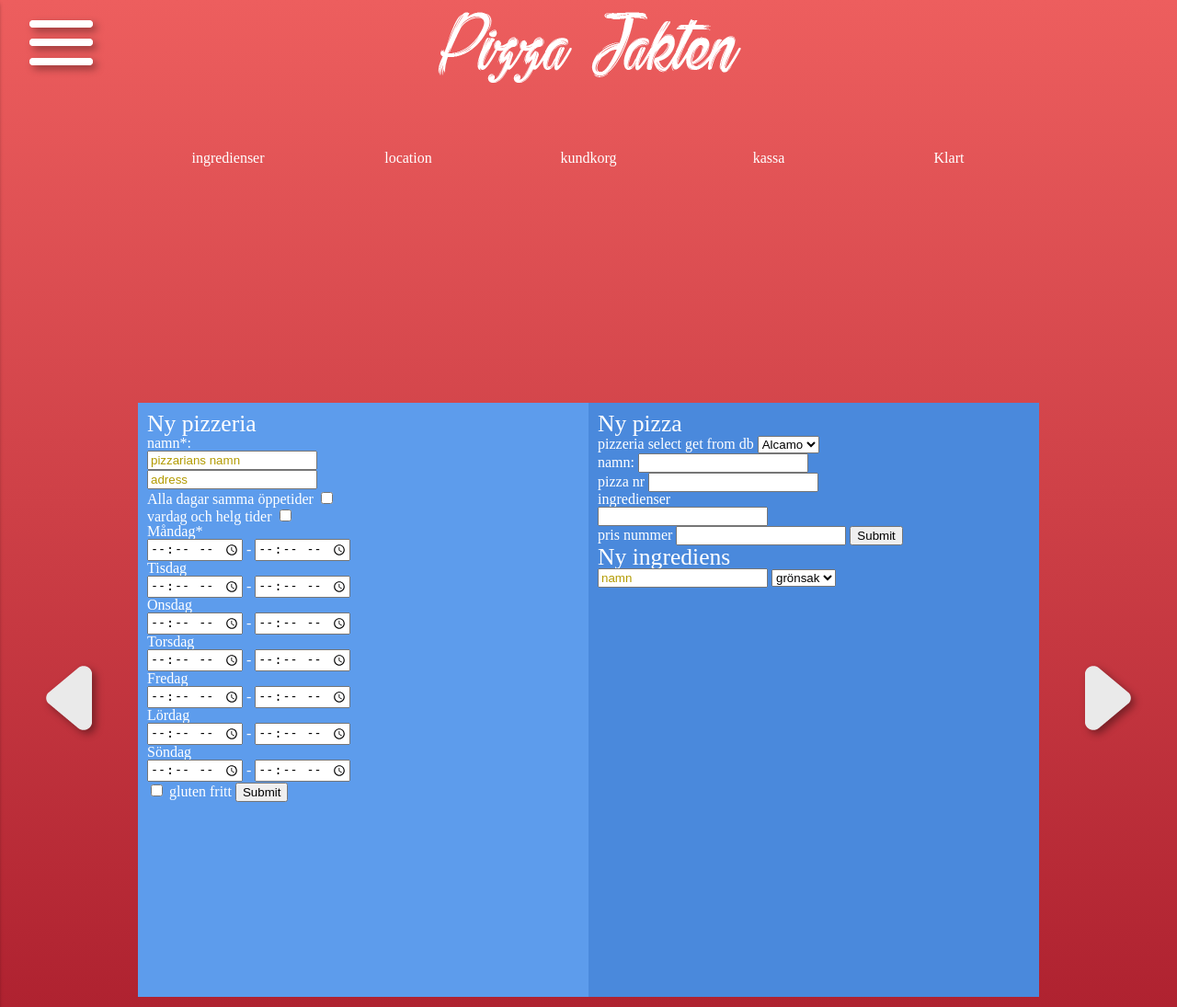
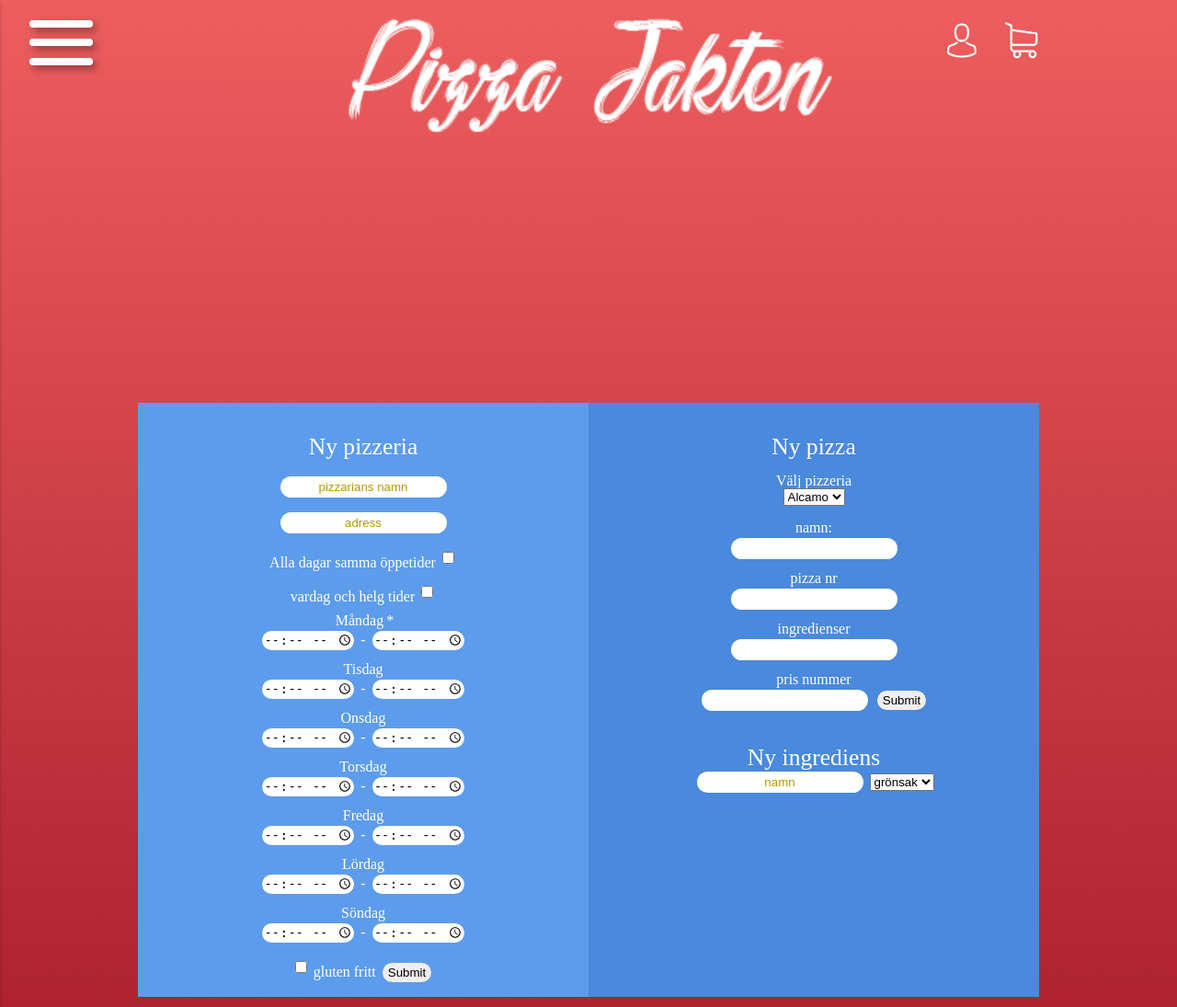
Before and after one commit to TheSwedishScout/pizzajakten, a PHP site: page /admin/input.php in a window 1280 px wide. Shown: the whole page at 92% size. Run offline with PHP 8.4, Linux system fonts and the light colour scheme; data comes from the database, SQL or seed files in the repository; a stand-in replaces the project's code that opens the database connection; some libraries are stand-ins or nearby versions.

Commit message:
styling av admin

```diff
--- a/admin/input.php
+++ b/admin/input.php
@@ -1,6 +1,44 @@
+
+<!DOCTYPE html>
+<html lang="en">
+<head>
+	<meta charset="UTF-8">
+	<title>Pizza jakten</title>
+	<link rel="stylesheet" type="text/css" href="css/main.css">
+
+	<link rel="stylesheet" type="text/css" href="../css/main.css">
+
+	<script src="https://use.typekit.net/iau7beu.js"></script>
+	<script>try{Typekit.load({ async: true });}catch(e){}</script>
 <?php
-//include 'function.php';
-include 'header.php';
+	require '../function.php';
+	$link = explode('/', $_SERVER['REQUEST_URI']);
+	$page = end($link);
+
+?>
+</head>
+<body>
+    <div class="container">
+
+        <header>
+            <img id="burger" class="shadow" src="../images/burger.png"/>
+            <a href="../index.php" class="logga"><img src="../images/Logga.png" alt="Logga"></a>
+            <a href="../logIn.php"><img id="user" src="../images/user.png"></a>
+            <a href="varukorg.php"><img id="cart" src="../images/cart.png"></a>
+        </header>
+
+    <!-- Hamburgermenyns innehåll -->
+        <div id="meny" class="shadow">
+            <a href="../varukorg.php"><img src="../images/cart.png" alt="kundvangn"></a>
+            <!--<img src="images/star.png" alt="Favoriter">-->
+            <a href="../logIn.php"><img src="../images/user.png" alt="min sida"></a>
+            <nav>
+                <h3><a href="../help.php">Hur fungerar det?</a></h3>
+                <h3><a href="../hittaPizzeria.php">Hitta din pizzeria</a></h3>
+            </nav>
+            <input type="search" placeholder="sök" name="">
+        </div>
+        <?php
 
     if (isset($_POST['nyPizzeria'])) {
         $pizzeria = [];
@@ -118,7 +156,7 @@ if (isset($_POST['nyPizza'])) {
         <h2>Ny pizzeria</h2>
 
     <form method="POST" action="">
-	<label for="pizzeria">namn*:</label><br>
+        <label for="pizzeria"></label><br>
         <input type="text" placeholder="pizzarians namn" required name="pizzeria"><br>
         <!--
             <label for="lng">longditute* (57.787242):</label>
@@ -162,13 +200,14 @@ if (isset($_POST['nyPizza'])) {
         <input type="submit" name="nyPizzeria">
 
     </form>
+    </div>
 
     <?php
     if (isset($_POST['nyPizzeria'])) {
      printf("%d Row inserted.\n", $stmt->affected_rows);
     }
     ?>
-        </div>
+
     </main>
     <main class="right">
         <?php
@@ -178,23 +217,24 @@ if (isset($_POST['nyPizzeria'])) {
             $rows = $result->fetch_all(MYSQLI_ASSOC);
 
         ?>
-	<h2>Ny pizza</h2>
+        <div class="inputPizza">
+        <h2>Ny pizza</h2><br>
         <form method="POST" id="AddPizza">
-		pizzeria select get from db
+            Välj pizzeria <br>
             <select name="pizzeria">
                 <?php
                     foreach ($rows as $row) {
                         echo "<option value='".$row['id']."'>{$row['namn']}</option>";
                     }
                 ?>
-		</select><br>
-		namn: <input type="text" name="namn"><br>
-		pizza nr <input type="number" name="listnr"><br>
+            </select><br><br>
+            namn:<br> <input type="text" name="namn"><br>
+            pizza nr <br><input type="number" name="listnr"><br>
             ingredienser
             <ul id="list">
             </ul>
             <input type="text" id="ingredinesIn" name="ingredienser"><br>
-		pris nummer
+            pris nummer<br>
             <input type="nummer" name="pris">
             <input type="submit" name="nyPizza">
         </form>
@@ -210,6 +250,7 @@ if (isset($_POST['nyPizzeria'])) {
                 <option>övrigt</option>
             </select>
         </form><br><br>
+        </div>
 
     </main>
     <script type="text/javascript" src="js/input.js"></script>
--- a/css/main.css
+++ b/css/main.css
@@ -977,11 +977,54 @@ input::placeholder {
 .admin button {
     background-color: #e26262
 }
-=======
+
+.inputPizzeria input {
+    border: none;
+    border-radius: 17px;
+    height: 21px;
+    text-align: center;
+    margin: 3px;
+    margin-bottom: 13px;
+}
+
+.inputPizzeria {
+    text-align: center;
+}
+
+.inputPizzeria h2 {
+    text-align: center;
+    margin-top: 25px;
+}
 
 
+.inputPizzeria label {
+    margin: 3px;
+    padding-top: 10px;
+}
+
+.inputPizza input {
+    border: none;
+    border-radius: 17px;
+    height: 21px;
+    text-align: center;
+    margin: 3px;
+    margin-bottom: 13px;
+}
+
+.inputPizza {
+    text-align: center;
+}
+
+.inputPizza h2 {
+    text-align: center;
+    margin-top: 25px;
+}
 
 
+.inputPizza label {
+    margin: 3px;
+    padding-top: 10px;
+}
 
 
 /**************************************************************\
--- a/kassa.php
+++ b/kassa.php
@@ -1,5 +1,4 @@
 <?php
-	session_start ();
 	include 'header.php';
 
 
```
Also changed, not shown: admin/update.php (+38 -1 lines). Lines whose indentation alone changed are shown as unchanged.
